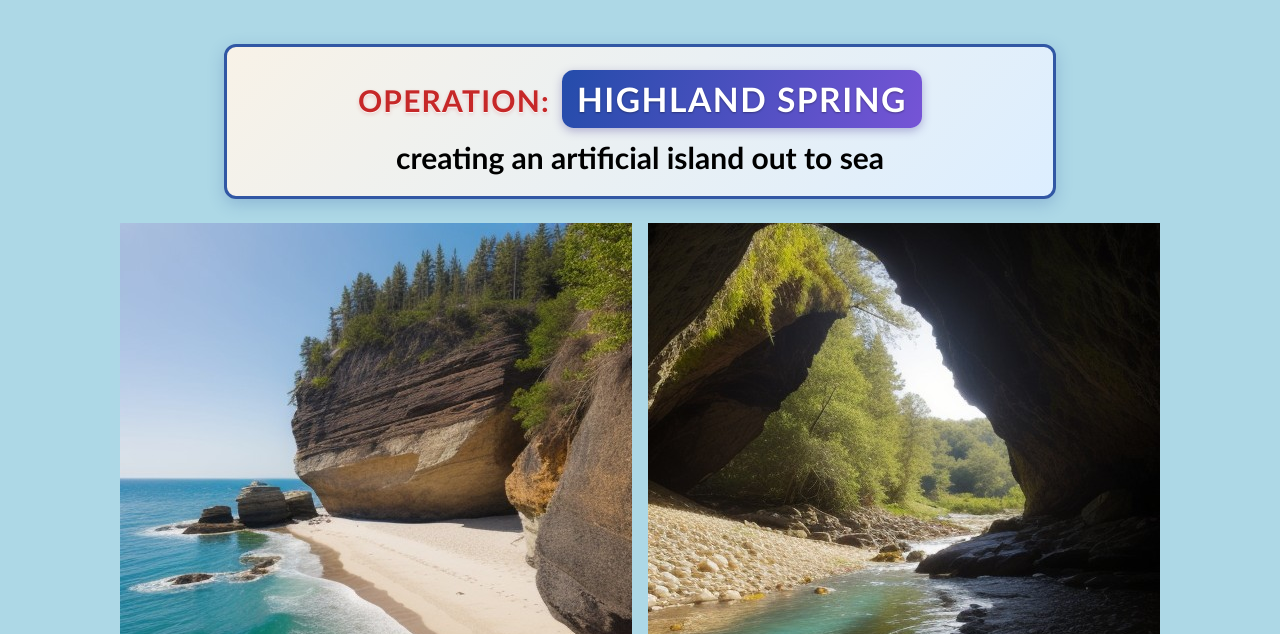
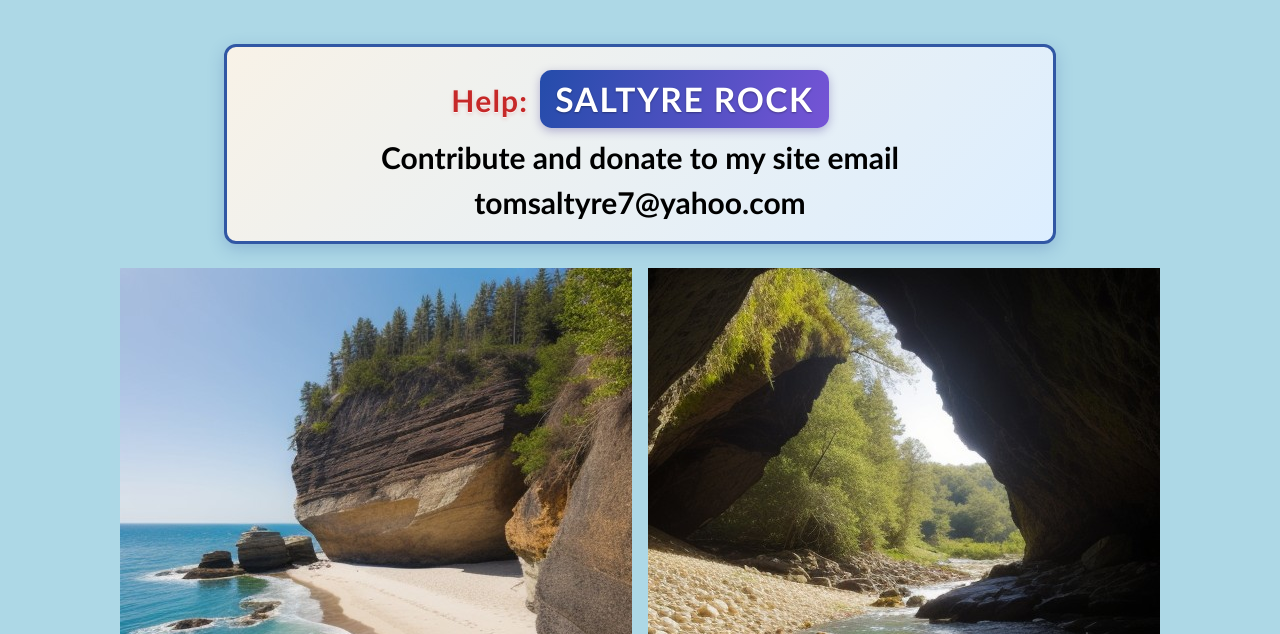
Before and after one commit to Tomsaltyre7/Saltyre-rock, a plain HTML site: page index.html in a window 1280 px wide. Shown: the part 166-800 px from the top of the page. Drawn offline with Linux system fonts and the light colour scheme.

Commit message:
Change operation details in index.html
Updated operation subtitle to reflect new project details.

```diff
--- a/index.html
+++ b/index.html
@@ -15,9 +15,9 @@
         <img src="assets/images/peacedove1.jpg" alt="Peace dove" width="80" height="80">
       </h1>
       <h2 class="operation-subtitle">
-        <span class="operation-label">OPERATION:</span>
-        <span class="operation-title">HIGHLAND SPRING</span><br>
-        creating an artificial island out to sea
+        <span class="operation-label">Help:</span>
+        <span class="operation-title">SALTYRE ROCK</span><br>
+        Contribute and donate to my site email tomsaltyre7@yahoo.com
       </h2>
     </header>
 
```
